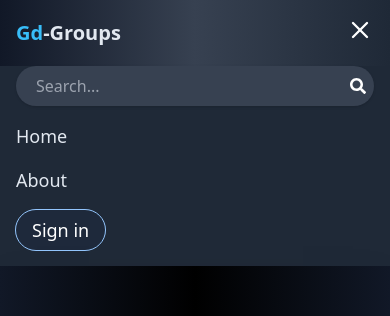
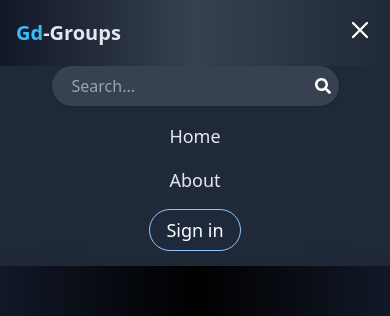
Before and after one commit to DeepankKujur/Real-EState, a React (Vite) app in the folder client/: page / in a window 390 px wide. Both pictures are taken after a click on the button 360 px from the left and 30 px from the top of the page. Shown: the top 316 px of the page. Built offline with nearby package versions, Linux system fonts and the light colour scheme; no server answers.

Commit message:
Update Header.jsx hamburger menu added

```diff
--- a/client/src/components/Header.jsx
+++ b/client/src/components/Header.jsx
@@ -101,7 +101,7 @@ function Header() {
 
       {/* Mobile Menu */}
       {menuOpen && (
-        <div className="sm:hidden px-4 pb-4 flex flex-col gap-4 bg-gray-800 text-white">
+<div className="sm:hidden px-4 pb-4 flex flex-col gap-4 bg-gray-800 text-white items-center text-center">
           <form
             onSubmit={handleSubmit}
             className="bg-gray-700 p-2 rounded-full flex items-center shadow"
```
